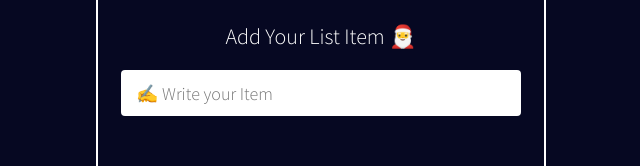
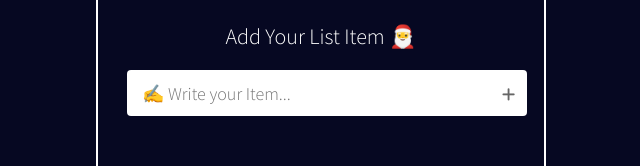
Before and after one commit to Shra2703/Updated_todo_list_React_js, a React (Create React App) app: page / in a window 1280 px wide. Shown: the part 133-299 px from the top of the page, without its empty margins (319-959 px from the left). Built offline with nearby package versions, Linux system fonts and the light colour scheme.

Commit message:
ass items functionality is completed

```diff
--- a/src/component/Todo.jsx
+++ b/src/component/Todo.jsx
@@ -1,8 +1,20 @@
 import React from "react";
-import todo from '../images/todo.png'
-
+import { useState } from "react";
+import todo from "../images/todo.png";
 
 const Todo = () => {
+  const [inputData, setInputData] = useState("");
+  const [items, setItems] = useState([]);
+
+  const addItems = () => {
+    if (!inputData) alert("Sorry!! Can't add");
+    else {
+      setItems([...items, inputData]);
+      setInputData(" ");
+    }
+  };
+  const deleteItems = (id) => {};
+
   return (
     <>
       <div className="main-div">
@@ -12,13 +24,38 @@ const Todo = () => {
             <figcaption>Add Your List Item 🎅</figcaption>
           </figure>
           <div className="addItems">
-            <input type="text" placeholder="✍ Write your Item" />
+            <input
+              type="text"
+              placeholder="✍ Write your Item..."
+              value={inputData}
+              onChange={(e) => setInputData(e.target.value)}
+            />
+            <i
+              className="fa fa-plus add-btn"
+              title="Add button"
+              onClick={addItems}
+            ></i>
           </div>
-
+          <div className="showItems">
+            {items.map((ele, index) => {
+              return (
+                <div className="eachItem" key={index}>
+                  <h3>{ele}</h3>
+                  <i
+                    className="fa fa-trash-alt add-btn"
+                    title="Delete button"
+                    onClick={() => {
+                      deleteItems(index);
+                    }}
+                  ></i>
+                </div>
+              );
+            })}
+          </div>
         </div>
       </div>
     </>
   );
-}
+};
 
 export default Todo;
--- a/src/index.css
+++ b/src/index.css
@@ -102,7 +102,7 @@ input:focus {
 }
 
 .fa-plus:before {
-  content: "\f067";
+  /* content: "\f067"; */
   font-size: 1.5rem;
 }
 
@@ -116,25 +116,26 @@ input:focus {
   padding: 1.2rem 1rem;
   border-radius: 0.5rem;
   margin-bottom: 0.7rem;
-  margin-left: 1rem;
-  min-width: 40rem;
+  margin-left: 2.5rem;
+  width: 40.5rem;
   word-break: break-word;
-  background: rgb(85, 41, 220);
   display: flex;
   justify-content: space-between;
   align-items: center;
+  /* color: #000; */
 }
 
 .eachItem:hover {
-  background: rgb(249, 249, 252);
-  color: rgb(85, 41, 220);
+  background: rgb(85, 41, 220);
+
 }
 
 .showItems .eachItem h3 {
   padding-left: 1rem;
-  font-size: 1.6rem;
-  color: #fff;
+  font-size: 1.8rem;
+  color: #000;
 }
+
 
 .fa-trash-alt,
 .fa-edit {
@@ -142,7 +143,8 @@ input:focus {
   cursor: pointer;
   pointer-events: auto;
   z-index: 10;
-  color: rgb(251, 251, 251);
+  /* color: rgb(251, 251, 251); */
+  color: red;
   -webkit-transition: color 0.15s linear;
   transition: color 0.15s linear;
   font-size: 2rem;
@@ -157,7 +159,8 @@ input:focus {
 }
 
 .eachItem:hover .fa-trash-alt {
-  color: rgb(214, 47, 61);
+  color: rgb(236, 0, 20);
+  background-color: rgb(85, 41, 220);
 }
 
 .eachItem:hover .fa-edit {
@@ -165,7 +168,7 @@ input:focus {
 }
 
 .eachItem:hover h3 {
-  color: rgb(85, 41, 220);
+  color: #fff;
 }
 
 .btn {
@@ -188,7 +191,7 @@ input:focus {
   --uismLinkDisplay: var(--smLinkDisplay, inline-flex);
   display: var(--uismLinkDisplay);
   color: #000;
-  outline: solid 2px #000;
+  /* outline: solid 2px #000; */
   position: relative;
   transition-duration: 0.4s;
   overflow: hidden;
```
Lines whose indentation alone changed are shown as unchanged.
